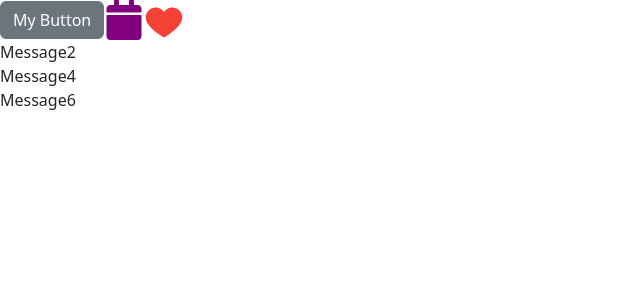
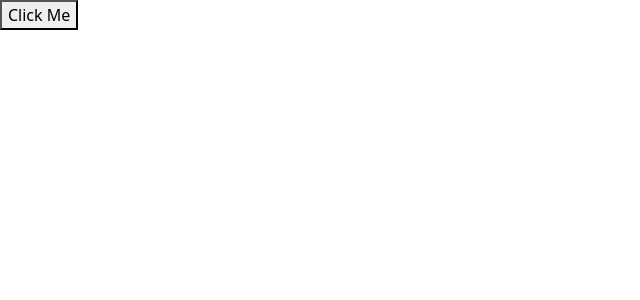
Before and after one commit to MaGabyZR/panzi-app, a React (Vite) app: page / in a window 1280 px wide. Shown: the top 300 px of the page, without its empty margins (0-640 px from the left). Built offline with nearby package versions, Linux system fonts and the light colour scheme.

Commit message:
Updating arrays.

```diff
--- a/src/App.tsx
+++ b/src/App.tsx
@@ -25,19 +25,20 @@ import Like from "./components/Like/Like";
 }
 } */
 
-function App() {
+//Exercices and examples.
+/* function App() {
   const [alertVisible, setAlertVisibility] = useState(false);
 
   /*   const [firstName, setFirstName] = useState("");
   const [lastName, setLastName] = useState(""); */ //Replaced by the person object bellow, for best practice.
-  const [person, setPerson] = useState({
+/*   const [person, setPerson] = useState({
     firstName: "",
     lastName: "",
-  });
+  }); */
 
-  //const fullName = firstName + "" + lastName;
+//const fullName = firstName + "" + lastName;
 
-  const [isLoading, setLoading] = useState(false);
+/*   const [isLoading, setLoading] = useState(false);
 
   return (
     <div>
@@ -53,6 +54,34 @@ function App() {
       <Message />
       <Message />
     </div>
+  ); */
+
+//Updating Arrays, do not mutate nor change them.
+function App() {
+  /*   const [tags, setTags] = useState(["happy", "cheerful"]);
+
+  const handleClick = () => {
+    //Add a new item to the array
+    setTags([...tags, "exciting"]);
+    //Remove an item
+    setTags(tags.filter((tag) => tag! == "happy"));
+    //Update an item.
+    setTags(tags.map((tag) => (tag === "happy" ? "happiness" : tag)));
+  }; */
+
+  const [bugs, setBugs] = useState([
+    { id: 1, tittle: "Bug 1", fixed: false },
+    { id: 2, tittle: "Bug 2", fixed: false },
+  ]);
+
+  const handleClick = () => {
+    setBugs(bugs.map((bug) => (bug.id === 1 ? { ...bug, fixed: true } : bug)));
+  };
+
+  return (
+    <div>
+      <button onClick={handleClick}>Click Me</button>
+    </div>
   );
 }
 
```
